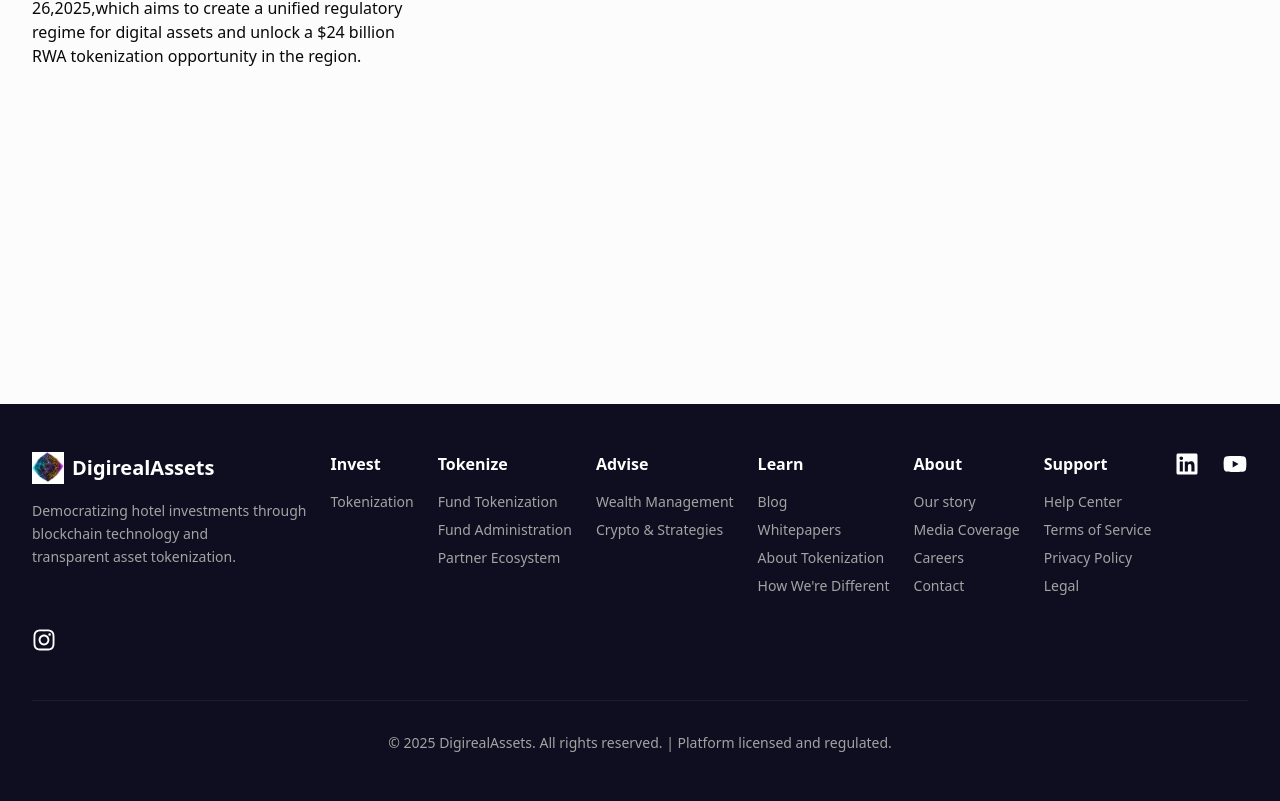
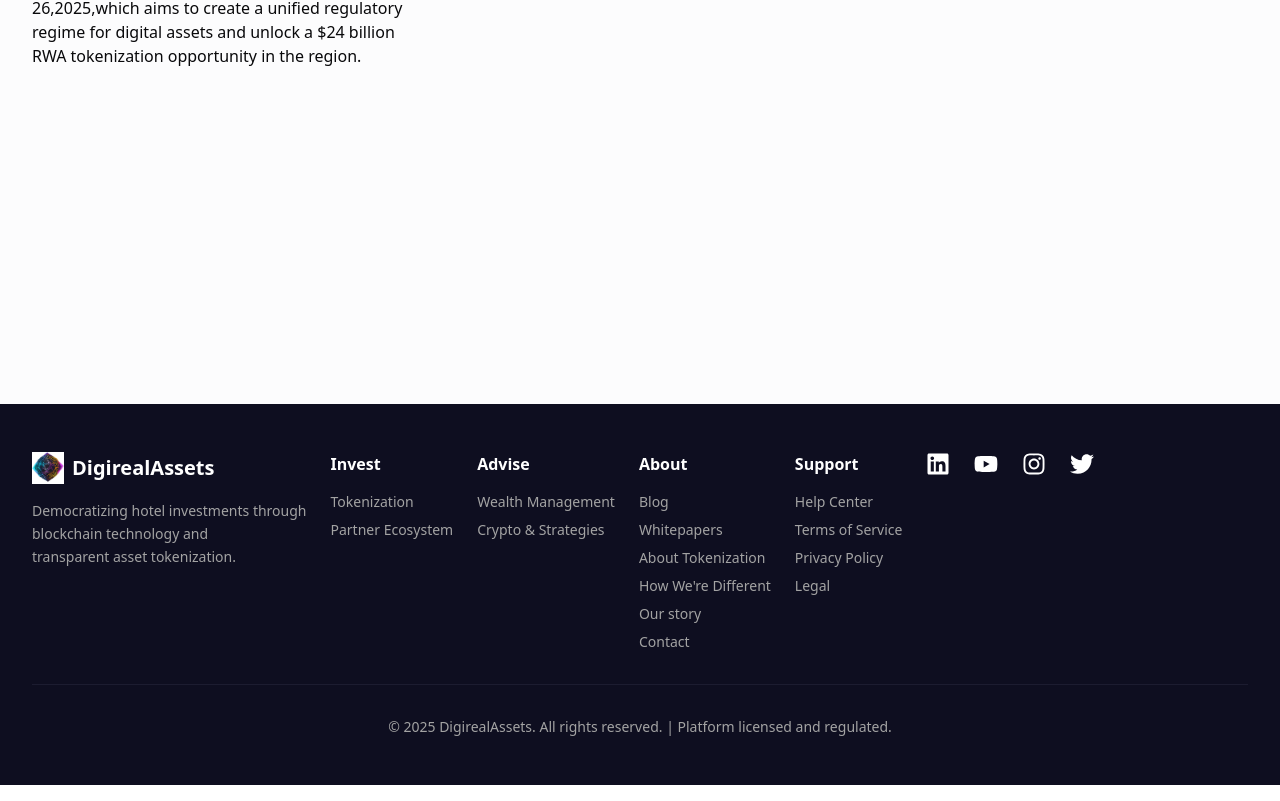
Before and after one commit to mahtias/HotelChainToken, a React (Vite) app in the folder frontend/: page /story in a window 1280 px wide. Shown: the part 452-1253 px from the top of the page. Built offline with nearby package versions, Linux system fonts and the light colour scheme.

Commit message:
uniform menu navbar and test.yml

```diff
--- a/frontend/src/components/layout/footer.tsx
+++ b/frontend/src/components/layout/footer.tsx
@@ -1,5 +1,5 @@
 import { Link } from "wouter";
-import { FaLinkedin,FaYoutube ,FaInstagram } from "react-icons/fa";
+import { FaLinkedin,FaYoutube ,FaInstagram, FaTwitter } from "react-icons/fa";
 
 export default function Footer() {
   return (
@@ -33,23 +33,6 @@ export default function Footer() {
                   Tokenization
                 </Link>
               </li>
-            </ul>
-          </div>
-
-          {/* Tokenize */}
-          <div className="w-1/2 sm:w-1/3 md:w-auto">
-            <h3 className="font-semibold mb-4">Tokenize</h3>
-            <ul className="space-y-2 text-sm text-neutral-400">
-              <li>
-                <Link href="/tokenization" className="hover:text-white">
-                  Fund Tokenization
-                </Link>
-              </li>
-              <li>
-                <Link href="/administration" className="hover:text-white">
-                  Fund Administration
-                </Link>
-              </li>
               <li>
                 <Link href="/ecosystem" className="hover:text-white">
                   Partner Ecosystem
@@ -77,7 +60,7 @@ export default function Footer() {
 
           {/* Learn */}
           <div className="w-1/2 sm:w-1/3 md:w-auto">
-            <h3 className="font-semibold mb-4">Learn</h3>
+            <h3 className="font-semibold mb-4">About</h3>
             <ul className="space-y-2 text-sm text-neutral-400">
               <li>
                 <Link href="/blog" className="hover:text-white">
@@ -99,28 +82,12 @@ export default function Footer() {
                   How We're Different
                 </Link>
               </li>
-            </ul>
-          </div>
-
-          {/* About */}
-          <div className="w-1/2 sm:w-1/3 md:w-auto">
-            <h3 className="font-semibold mb-4">About</h3>
-            <ul className="space-y-2 text-sm text-neutral-400">
-              <li>
+               <li>
                 <a href="#" className="hover:text-white">
                   Our story
                 </a>
               </li>
-              <li>
-                <a href="#" className="hover:text-white">
-                  Media Coverage
-                </a>
-              </li>
-              <li>
-                <a href="#" className="hover:text-white">
-                  Careers
-                </a>
-              </li>
+
               <li>
                 <a href="#" className="hover:text-white">
                   Contact
@@ -183,7 +150,19 @@ export default function Footer() {
       </h3>
                </div>
 
-               <div className="w-1/2 sm:w-1/3 md:w-auto">
+           <div className="w-1/2 sm:w-1/3 md:w-auto">
+          <h3 className="font-semibold mb-4"> <a
+        href="#"
+        target="_blank"
+        rel="noopener noreferrer"
+        aria-label="YouTube"
+        className="hover:text-red-600 transition-colors duration-300"
+      >
+        <FaInstagram className="w-6 h-6" />
+      </a>
+      </h3>
+      </div>
+          <div className="w-1/2 sm:w-1/3 md:w-auto">
                 <h3 className="font-semibold mb-4"> <a
         href="#"
         target="_blank"
@@ -191,7 +170,7 @@ export default function Footer() {
         aria-label="YouTube"
         className="hover:text-red-600 transition-colors duration-300"
       >
-        <FaInstagram className="w-6 h-6" />
+        <FaTwitter className="w-6 h-6" />
       </a>
       </h3>
                </div>
--- a/frontend/src/components/layout/navbar.tsx
+++ b/frontend/src/components/layout/navbar.tsx
@@ -3,15 +3,11 @@ import { Link } from "wouter";
 
 const menus = [
   {
+
     label: "Invest",
-    items: [{ label: "Tokenized Real-World Assets", href: "/properties" }],
-  },
-  {
-    label: "Tokenize",
     items: [
-      { label: "Fund Tokenization", href: "/tokenization" },
-      { label: "Fund Administration", href: "/administration" },
-      { label: "Partner Ecosystem", href: "/ecosystem" },
+      { label: "Tokenized Real-World Assets", href: "/properties" },
+      { label: "Partner Ecosystem", href: "/ecosystem" }
     ],
   },
   {
@@ -22,28 +18,28 @@ const menus = [
     ],
   },
   {
-    label: "Learn",
+    label: "About",
     items: [
       { label: "Blog", href: "/blog" },
       { label: "Whitepapers", href: "/whitepaper" },
       { label: "About Tokenization", href: "/about-tokenization" },
       { label: "How We're Different", href: "/where-different" },
-      { label: "APIs", href: "/api" },
-      { label: "Bug Bounty", href: "/bounty" },
+      { label: "Contact", href: "/contact" },
+      { label: "Our Story", href: "/story" },
     ],
   },
-  {
-    label: "About",
-    items: [
-      { label: "Our Story", href: "/story" },
-      { label: "Media Coverage & Press Releases", href: "/media" },
-      { label: "Careers", href: "/careers" },
-    ],
-  },
-  {
-    label: "Contact",
-    items: [{ label: "Get in Touch", href: "/contact" }],
-  },
+  // {
+  //   label: "About",
+  //   items: [
+  //     { label: "Our Story", href: "/story" },
+  //     { label: "Media Coverage & Press Releases", href: "/media" },
+  //     { label: "Careers", href: "/careers" },
+  //   ],
+  // },
+  // {
+  //   label: "Contact",
+  //   items: [{ label: "Get in Touch", href: "/contact" }],
+  // },
 ];
 
 export default function Navbar() {
```
